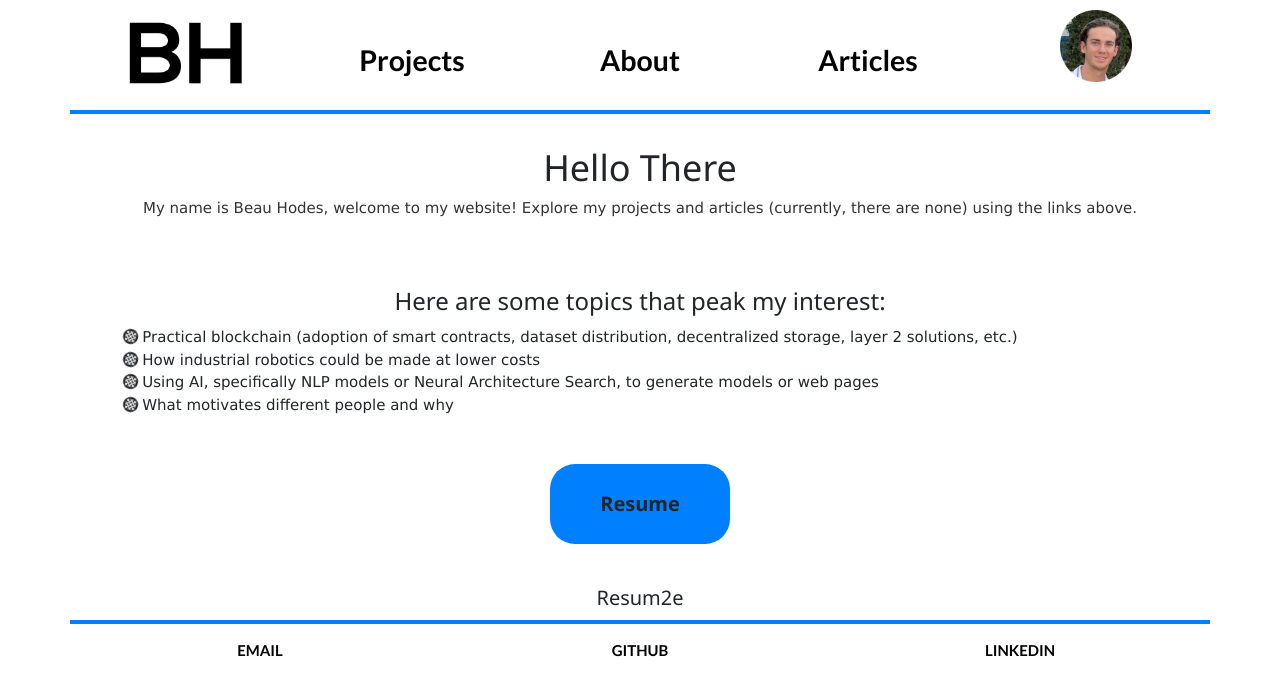
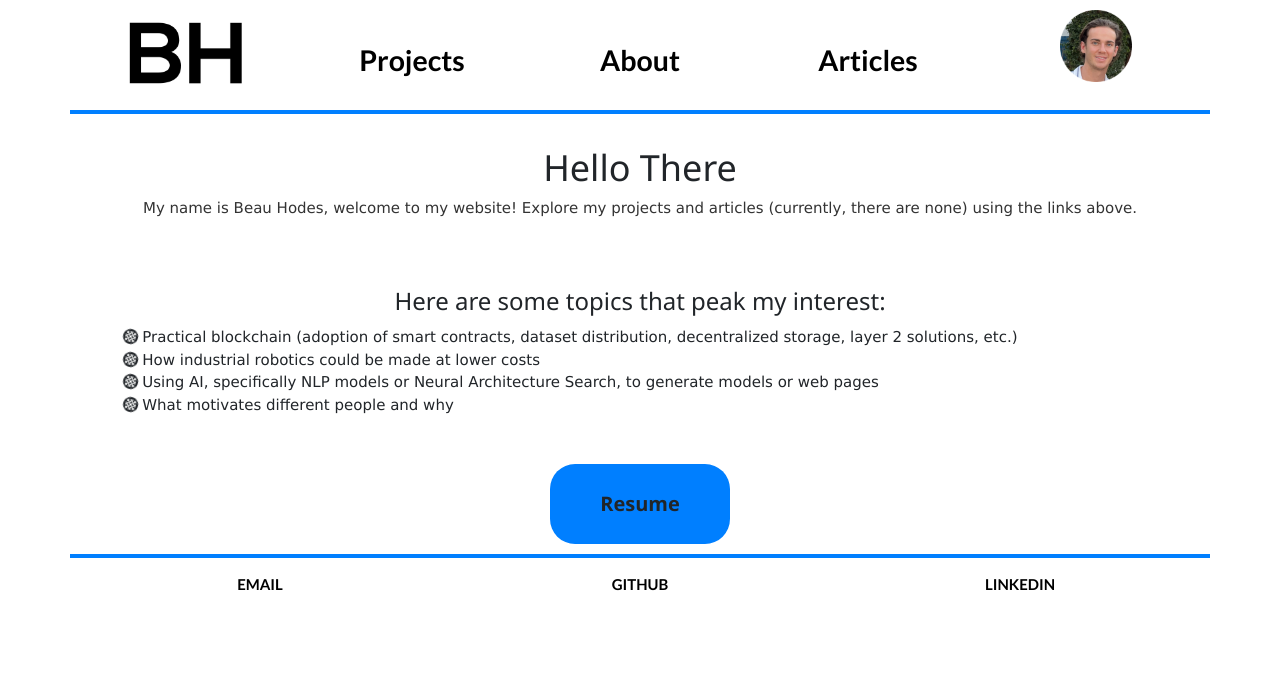
Before and after one commit to beauhodes/beauhodes.github.io, a Jekyll site: the page built from index.html, in a window 1280 px wide. Shown: the top 696 px of the page. Built offline with Jekyll 4.4.1, drawn with Linux system fonts in a browser that asks for light colours; nearby versions of some CDN libraries.

Commit message:
Update index.html

```diff
--- a/index.html
+++ b/index.html
@@ -19,6 +19,4 @@ title: Beau Hodes
 <br>
 <div align="center">
   <h4 class="resumeLink"><a href="resume_latest.pdf">Resume</a></h4>
-  <br>
-  <h4><a href="resume_latest.pdf">Resum2e</a></h4>
 </div>
```
